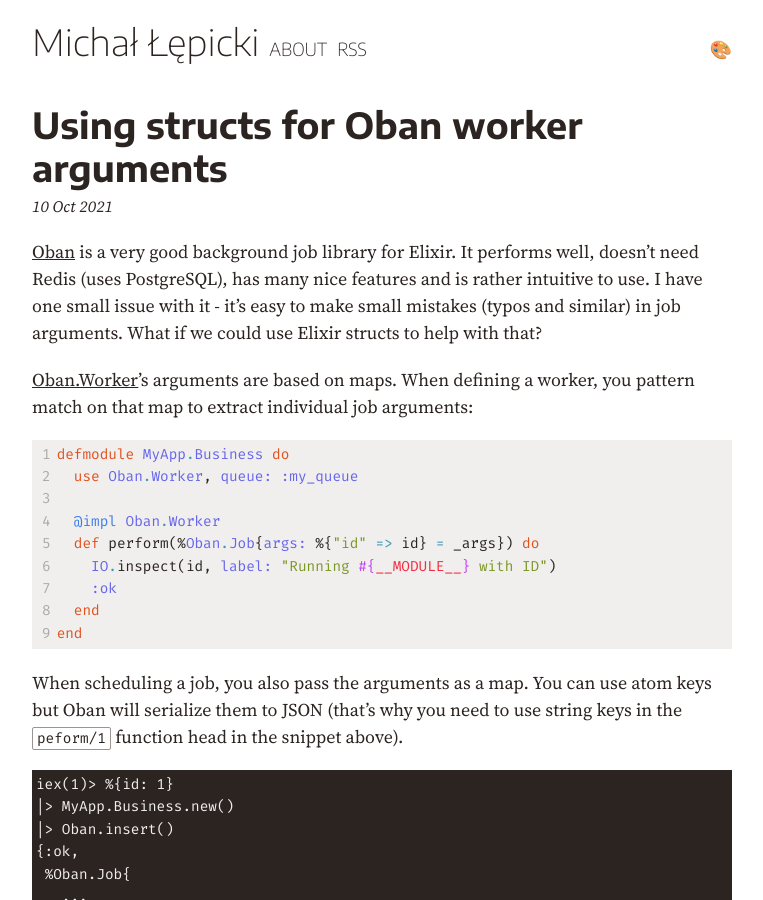
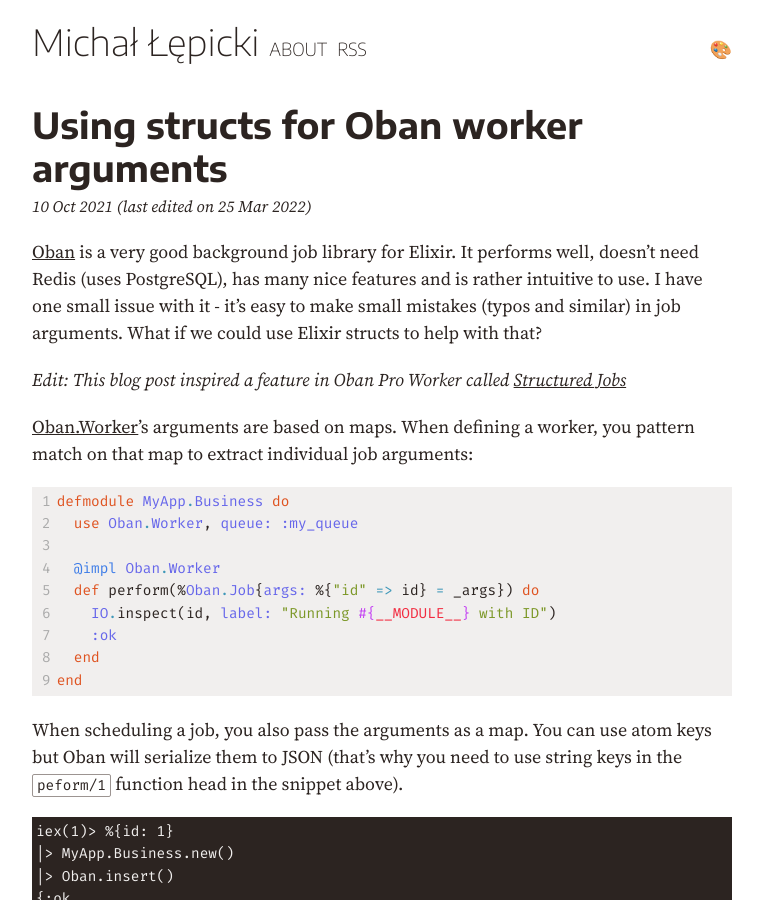
Before and after one commit to michallepicki/blog, a Jekyll site: the page built from _posts/2021-10-10-using-structs-for-oban-worker-arguments.md, in a window 1280 px wide and 900 px high. Shown: the whole window, without its empty margins (258-1021 px from the left). Built offline with Jekyll 4.4.1, drawn with Linux system fonts in a browser that asks for light colours.

Commit message:
Add a note about Structured Jobs from Oban Pro

```diff
--- a/_posts/2021-10-10-using-structs-for-oban-worker-arguments.md
+++ b/_posts/2021-10-10-using-structs-for-oban-worker-arguments.md
@@ -1,8 +1,10 @@
 ---
 title: Using structs for Oban worker arguments
-# edit_date:
+edit_date: 2022-03-25
 ---
 [Oban](https://hexdocs.pm/oban/) is a very good background job library for Elixir. It performs well, doesn't need Redis (uses PostgreSQL), has many nice features and is rather intuitive to use. I have one small issue with it - it's easy to make small mistakes (typos and similar) in job arguments. What if we could use Elixir structs to help with that?
+
+*Edit: This blog post inspired a feature in Oban Pro Worker called [Structured Jobs](https://hexdocs.pm/oban/2.11.0/pro_worker.html#structured-jobs)*
 
 [Oban.Worker](https://hexdocs.pm/oban/Oban.Worker.html)'s arguments are based on maps. When defining a worker, you pattern match on that map to extract individual job arguments:
 
```
